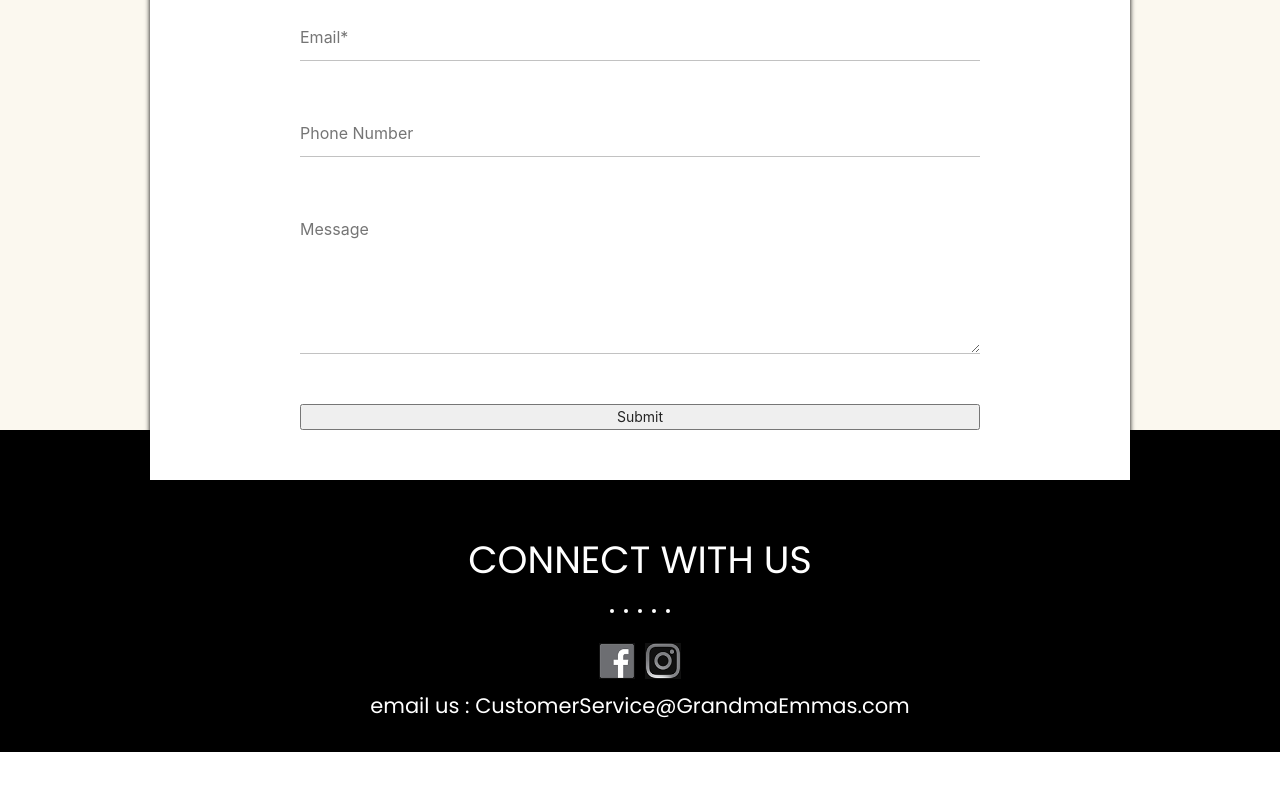
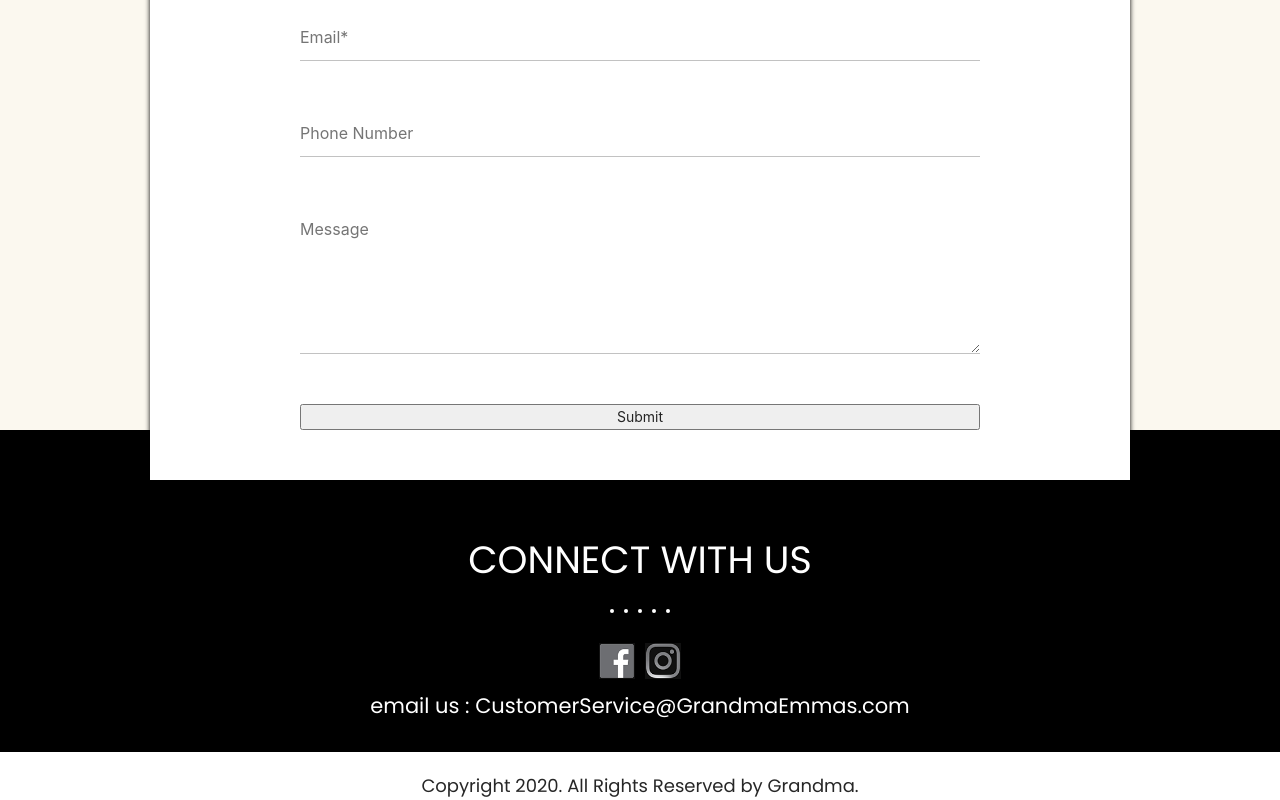
Before and after one commit to elvenvdk/gme, a React (Create React App) app in the folder grems-frontend/: page / in a window 1280 px wide. Shown: the part 5606-6406 px from the top of the page. Before the commit the page ends 6358 px from the top, so only its background shows below. Built offline with nearby package versions, Linux system fonts and the light colour scheme.

Commit message:
Added copywrite

```diff
--- a/grems-frontend/src/components/common/footer/Footer.js
+++ b/grems-frontend/src/components/common/footer/Footer.js
@@ -7,6 +7,7 @@ import './Footer.scss';
 
 const Footer = () => {
   return (
+    <>
       <div className='footer'>
         <h4 className='footer-header'>CONNECT WITH US</h4>
         <div className='footer-divider'>
@@ -28,6 +29,10 @@ const Footer = () => {
           email us : CustomerService@GrandmaEmmas.com
         </p>
       </div>
+      <p className='copywrite'>
+        Copyright 2020. All Rights Reserved by Grandma.
+      </p>
+    </>
   );
 };
 
--- a/grems-frontend/src/components/common/footer/Footer.scss
+++ b/grems-frontend/src/components/common/footer/Footer.scss
@@ -61,3 +61,13 @@
     margin: 0 auto;
   }
 }
+
+.copywrite {
+  background-color: #ffffff;
+  height: 2rem;
+  text-align: center;
+  font-family: $font-main;
+  // font-weight: $font-semiBold;
+  font-size: 1.8rem;
+  margin-top: 2rem;
+}
```
Lines whose indentation alone changed are shown as unchanged.
